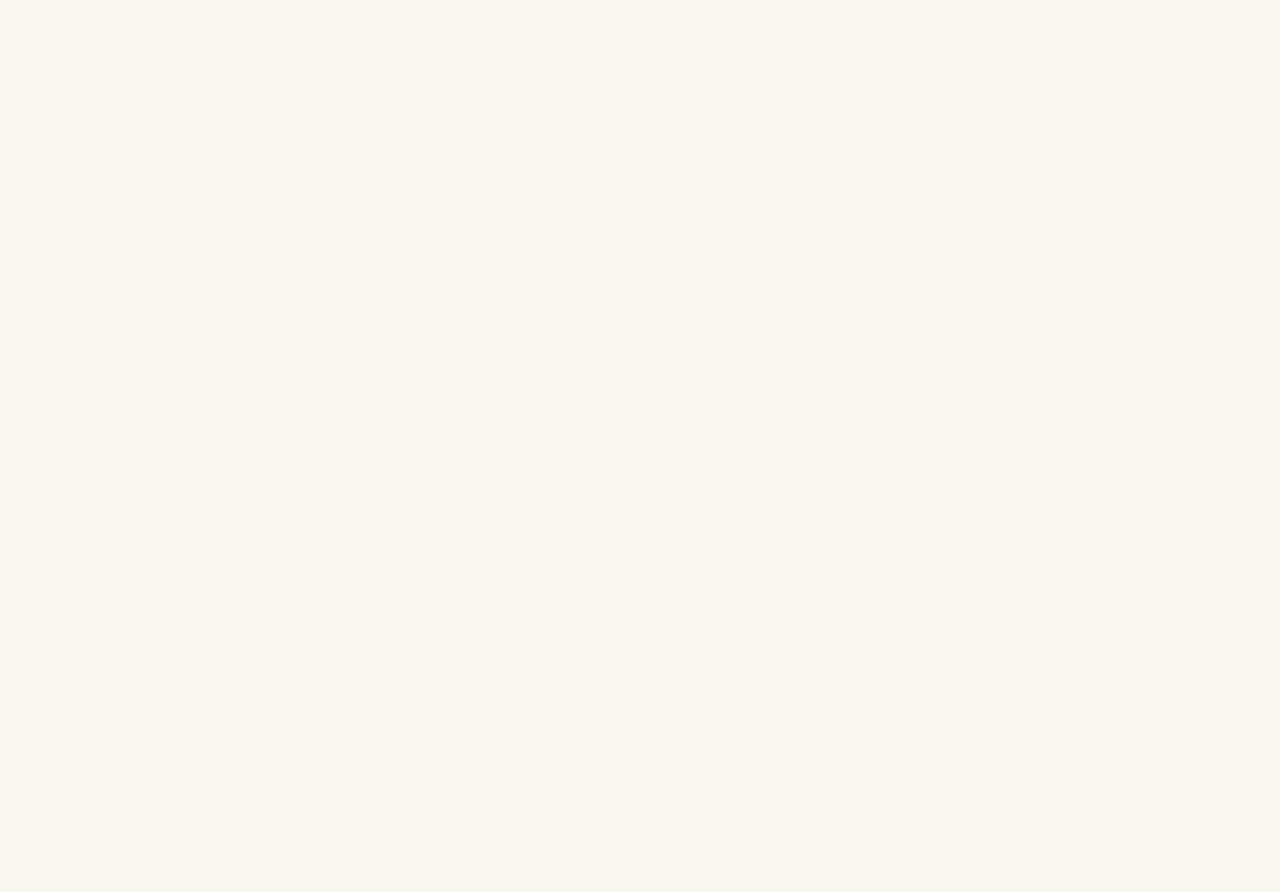
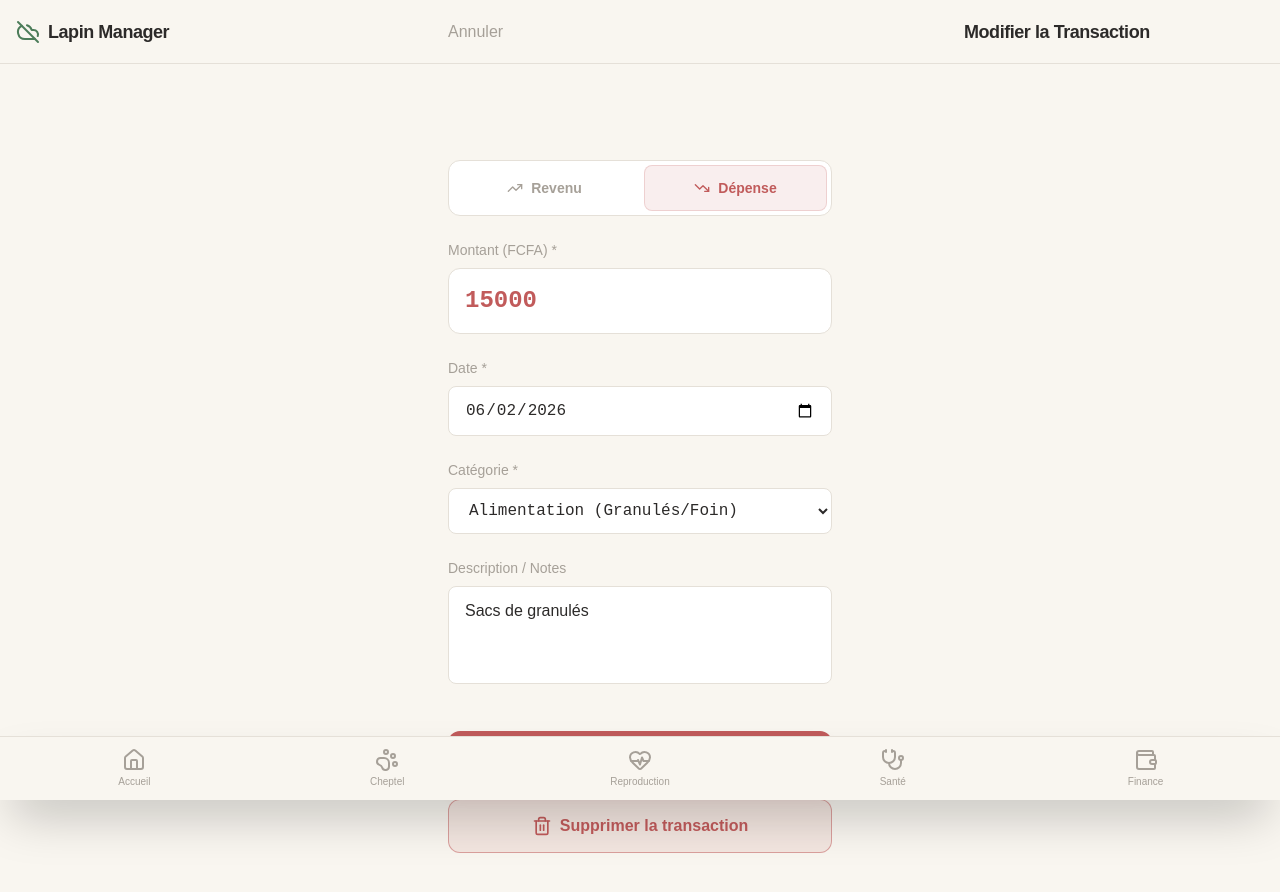
Before and after one commit to layesamake/gestionlapin, a React (Vite) app: page /finance/modifier/1 in a window 1280 px wide. Before the commit this address had no page. Shown: the top 892 px of the page. Before the commit the page ends 800 px from the top, so only its background shows below. Built offline with nearby package versions, Linux system fonts and the light colour scheme.

Commit message:
feat: allow modifying and deleting financial transactions

```diff
--- a/src/App.tsx
+++ b/src/App.tsx
@@ -52,6 +52,7 @@ function App() {
           <Route path="parametres" element={<Parametres />} />
           <Route path="finance" element={<Finance />} />
           <Route path="finance/nouvelle" element={<NouvelleTransaction />} />
+          <Route path="finance/modifier/:id" element={<NouvelleTransaction />} />
         </Route>
       </Routes>
     </BrowserRouter>
--- a/src/pages/Finance.tsx
+++ b/src/pages/Finance.tsx
@@ -98,7 +98,11 @@ export const Finance: React.FC = () => {
           </div>
         ) : (
           getFilteredTransactions().map(t => (
-            <div key={t.id} className="bg-surface border border-border rounded-xl p-4 flex items-center gap-4">
+            <div
+              key={t.id}
+              onClick={() => navigate(`/finance/modifier/${t.id}`)}
+              className="bg-surface border border-border rounded-xl p-4 flex items-center gap-4 cursor-pointer hover:border-primary/30 active:scale-[0.99] transition-all"
+            >
               <div className={`p-3 rounded-full flex-shrink-0 ${t.type === 'INCOME' ? 'bg-secondary/10 text-secondary' : 'bg-danger/10 text-danger'}`}>
                 {t.type === 'INCOME' ? <TrendingUp className="w-5 h-5" /> : <TrendingDown className="w-5 h-5" />}
               </div>
--- a/src/pages/NouvelleTransaction.tsx
+++ b/src/pages/NouvelleTransaction.tsx
@@ -1,17 +1,21 @@
 import React, { useState } from 'react';
-import { useNavigate } from 'react-router-dom';
-import { Save, TrendingUp, TrendingDown } from 'lucide-react';
+import { useNavigate, useParams } from 'react-router-dom';
+import { Save, TrendingUp, TrendingDown, Trash2 } from 'lucide-react';
 import { useStore, type Transaction } from '../store/useStore';
 
 export const NouvelleTransaction: React.FC = () => {
   const navigate = useNavigate();
-  const addTransaction = useStore(state => state.addTransaction);
+  const { id } = useParams();
+  const isEditMode = !!id;
 
-  const [type, setType] = useState<'INCOME' | 'EXPENSE'>('EXPENSE');
-  const [date, setDate] = useState(new Date().toISOString().split('T')[0]);
-  const [amount, setAmount] = useState('');
-  const [category, setCategory] = useState('');
-  const [description, setDescription] = useState('');
+  const { addTransaction, updateTransaction, removeTransaction, transactions } = useStore();
+  const existingTransaction = isEditMode ? transactions.find(t => t.id === id) : null;
+
+  const [type, setType] = useState<'INCOME' | 'EXPENSE'>(existingTransaction?.type || 'EXPENSE');
+  const [date, setDate] = useState(existingTransaction?.date || new Date().toISOString().split('T')[0]);
+  const [amount, setAmount] = useState(existingTransaction ? existingTransaction.amount.toString() : '');
+  const [category, setCategory] = useState(existingTransaction?.category || '');
+  const [description, setDescription] = useState(existingTransaction?.description || '');
 
   const expenseCategories = ['Alimentation (Granulés/Foin)', 'Pharmacie / Médicaments', 'Matériel / Équipement', 'Achat Animaux', 'Autre'];
   const incomeCategories = ['Vente Lapins de Chair', 'Vente Reproducteurs', 'Vente Fumier', 'Autre'];
@@ -22,8 +26,7 @@ export const NouvelleTransaction: React.FC = () => {
     e.preventDefault();
     if (!amount || !category) return;
 
-    const transaction: Transaction = {
-      id: Date.now().toString(),
+    const transactionData = {
       date,
       type,
       category,
@@ -31,8 +34,25 @@ export const NouvelleTransaction: React.FC = () => {
       description
     };
 
-    addTransaction(transaction);
+    if (isEditMode && id) {
+      updateTransaction(id, transactionData);
+    } else {
+      const newTransaction: Transaction = {
+        id: Date.now().toString(),
+        ...transactionData
+      };
+      addTransaction(newTransaction);
+    }
     navigate(-1);
+  };
+
+  const handleDelete = () => {
+    if (isEditMode && id) {
+      if (window.confirm("Voulez-vous vraiment supprimer définitivement cette transaction ?")) {
+        removeTransaction(id);
+        navigate('/finance');
+      }
+    }
   };
 
   return (
@@ -41,7 +61,9 @@ export const NouvelleTransaction: React.FC = () => {
         <button onClick={() => navigate(-1)} className="text-muted active:scale-95 transition-transform">
           Annuler
         </button>
-        <h1 className="text-foreground font-headline font-bold text-lg tracking-tight">Nouvelle Transaction</h1>
+        <h1 className="text-foreground font-headline font-bold text-lg tracking-tight">
+          {isEditMode ? 'Modifier la Transaction' : 'Nouvelle Transaction'}
+        </h1>
         <button onClick={handleSubmit} className="text-primary font-bold active:scale-95 transition-transform">
           Enregistrer
         </button>
@@ -52,7 +74,10 @@ export const NouvelleTransaction: React.FC = () => {
         <div className="grid grid-cols-2 gap-2 p-1 bg-surface border border-border rounded-xl">
           <button
             type="button"
-            onClick={() => setType('INCOME')}
+            onClick={() => {
+              setType('INCOME');
+              setCategory('');
+            }}
             className={`py-3 flex items-center justify-center gap-2 rounded-lg font-bold text-sm transition-all ${
               type === 'INCOME' ? 'bg-secondary/10 text-secondary border border-secondary/20' : 'text-muted hover:bg-border/50'
             }`}
@@ -61,7 +86,10 @@ export const NouvelleTransaction: React.FC = () => {
           </button>
           <button
             type="button"
-            onClick={() => setType('EXPENSE')}
+            onClick={() => {
+              setType('EXPENSE');
+              setCategory('');
+            }}
             className={`py-3 flex items-center justify-center gap-2 rounded-lg font-bold text-sm transition-all ${
               type === 'EXPENSE' ? 'bg-danger/10 text-danger border border-danger/20' : 'text-muted hover:bg-border/50'
             }`}
@@ -137,6 +165,16 @@ export const NouvelleTransaction: React.FC = () => {
             >
               <Save className="w-5 h-5 fill-current" /> Enregistrer la transaction
             </button>
+
+            {isEditMode && (
+              <button
+                type="button"
+                onClick={handleDelete}
+                className="w-full border border-danger/50 bg-danger/10 hover:bg-danger/20 text-danger font-bold py-3.5 rounded-xl active:scale-[0.98] transition-all flex justify-center items-center gap-2"
+              >
+                <Trash2 className="w-5 h-5" /> Supprimer la transaction
+              </button>
+            )}
           </div>
         </form>
       </main>
--- a/src/store/useStore.ts
+++ b/src/store/useStore.ts
@@ -79,6 +79,7 @@ interface AppState {
   removeAnimal: (id: string) => void;
   removeAlerte: (id: number) => void;
   addTransaction: (transaction: Transaction) => void;
+  updateTransaction: (id: string, transaction: Partial<Transaction>) => void;
   removeTransaction: (id: string) => void;
   addSaillie: (saillie: Saillie) => void;
   updateSaillie: (id: number, saillie: Partial<Saillie>) => void;
@@ -140,6 +141,10 @@ export const useStore = create<AppState>()(
 
       addTransaction: (transaction) => set((state) => ({
         transactions: [transaction, ...state.transactions]
+      })),
+
+      updateTransaction: (id, updatedTransaction) => set((state) => ({
+        transactions: state.transactions.map((t) => t.id === id ? { ...t, ...updatedTransaction } : t)
       })),
 
       removeTransaction: (id) => set((state) => ({
```
